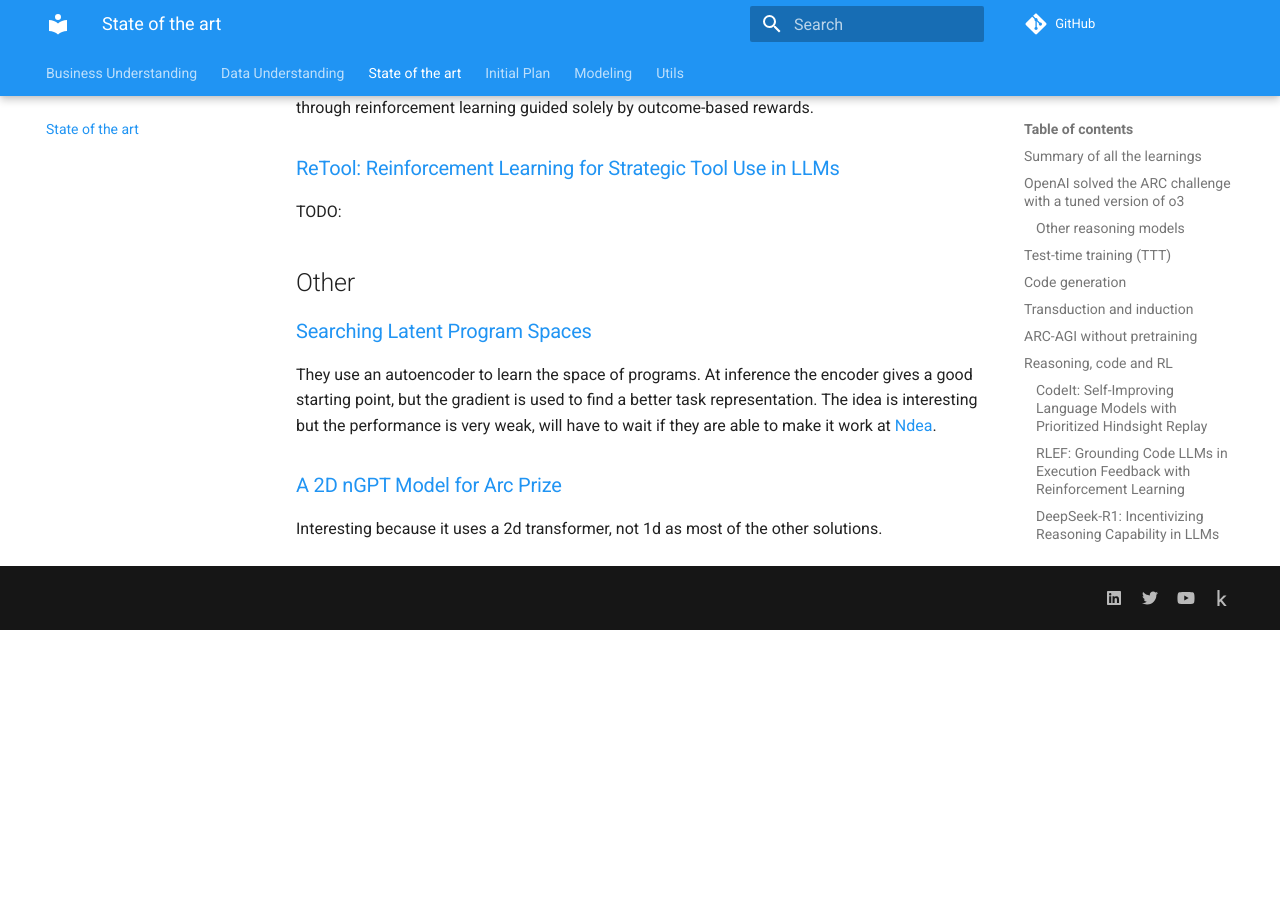
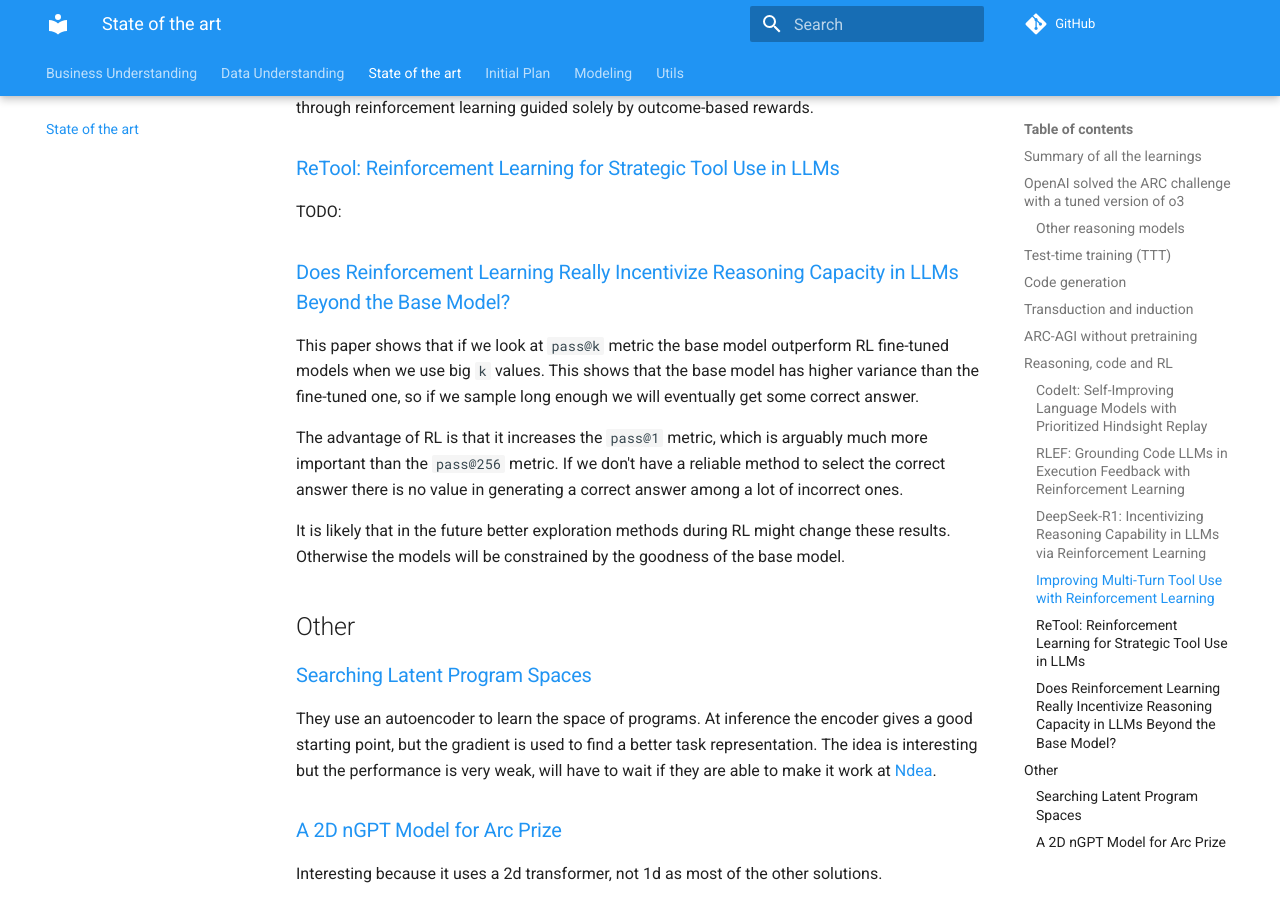
Before and after one commit to ironbar/arc25, an MkDocs documentation site: the page built from docs/03_State_of_the_art.md, in a window 1280 px wide and 900 px high, scrolled down 4892 px. Built offline with MkDocs 1.6.1 and Material for MkDocs 9.7.7, drawn with Linux system fonts in a browser that asks for light colours; comment, search, counter and statistics services are not loaded; before the commit the page ends 5522 px from its top, so only the background shows below that.

Commit message:
summarize Does Reinforcement Learning Really Incentivize Reasoning Capacity in LLMs Beyond the Base Model?

```diff
--- a/docs/03_State_of_the_art.md
+++ b/docs/03_State_of_the_art.md
@@ -111,6 +111,14 @@
 
 TODO:
 
+### [Does Reinforcement Learning Really Incentivize Reasoning Capacity in LLMs Beyond the Base Model?](https://natolambert.substack.com/p/does-reinforcement-learning-really)
+
+This paper shows that if we look at `pass@k` metric the base model outperform RL fine-tuned models when we use big `k` values. This shows that the base model has higher variance than the fine-tuned one, so if we sample long enough we will eventually get some correct answer.
+
+The advantage of RL is that it increases the `pass@1` metric, which is arguably much more important than the `pass@256` metric. If we don't have a reliable method to select the correct answer there is no value in generating a correct answer among a lot of incorrect ones.
+
+It is likely that in the future better exploration methods during RL might change these results. Otherwise the models will be constrained by the goodness of the base model.
+
 ## Other
 
 ### [Searching Latent Program Spaces](https://arxiv.org/abs/2411.08706)
```
